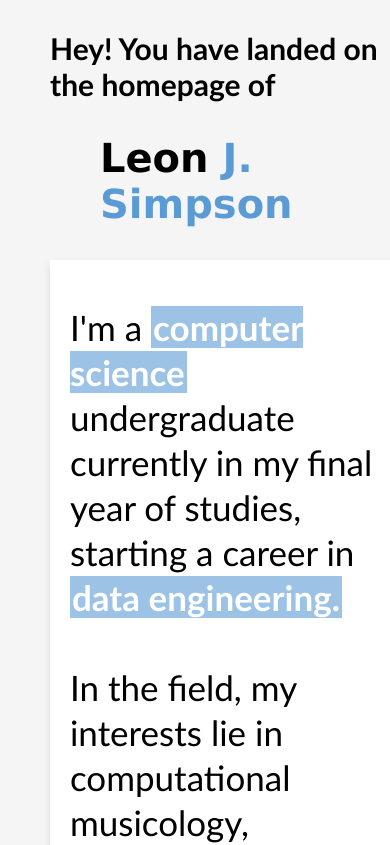
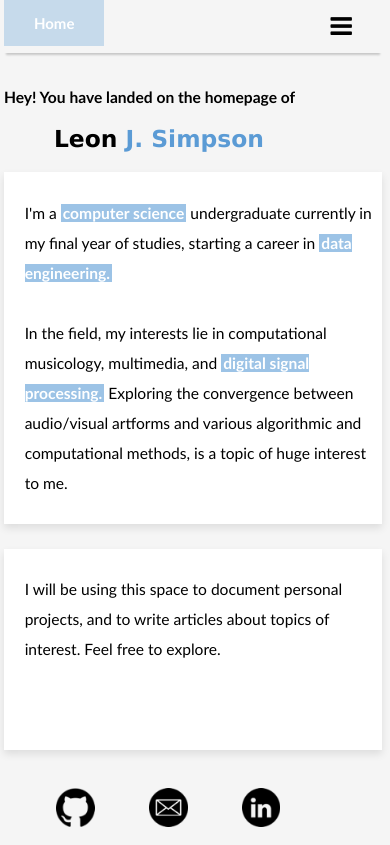
Before and after one commit to LeonSimpson/LeonSimpson.github.io, a plain HTML site: page index.html in a window 390 px wide. Shown: the top 845 px of the page. Drawn offline with Linux system fonts and the light colour scheme.

Commit message:
Navbar, responsive update

```diff
--- a/home.css
+++ b/home.css
@@ -1,7 +1,8 @@
 body {
-    font-family: 'Bahnschrift SemiBold', 'Calibri', 'Lucida Sans', 'Lucida Sans Regular', 'Lucida Grande', 'Lucida Sans Unicode', Geneva, Verdana, sans-serif;
-    margin-left: 50px;
+    font-family:  'Calibri', 'Lucida Sans', 'Lucida Sans Regular', 'Lucida Grande', 'Lucida Sans Unicode', Geneva, Verdana, sans-serif;
     background-color: rgb(245,245,245);
+    margin-left: 20px;
+    margin-top: 0;
 }
 
 em {
@@ -9,95 +10,183 @@ em {
     font-style: normal;
 }
 
-#intro-box {
-    width: 70%;
+.intro-container{
+    display: flex;
+    flex-wrap: wrap;
+
+}
+
+.intro-box {
+    width: 45%;
     font-size: 35px;
-    padding-top: 0px;
     line-height: 45px;
     background-color: rgb(255,255,255);
     box-shadow: 0 4px 8px rgba(0, 0, 0, 0.1);
     padding: 10px;
 }
-
-#intro-box p {
+.intro-box:not(:last-child) {
+    margin-right: 30px;
+}
+.intro-box p {
     color: black;
-    max-width: 70%;
+    max-width: 100%;
     padding-left: 3%;
 }
 
-#intro-box p em{
+.intro-box p em{
     background-color:rgba(91, 155, 213, 0.6);
     color: rgb(255, 255, 255);
     padding: 0px 2px 0px 2px;
     font-weight: 700;
 }
 
-#intro-box h2 {
+.intro-box h2 {
     color: rgb(60, 60, 223);
 }
 
-#header h3 {
+header h3 {
     font-size: 30px;
 }
 
-#header h2 {
+header h2 {
     font-family: 'Lucida Sans', 'Lucida Sans Regular', 'Lucida Grande', 'Lucida Sans Unicode', Geneva, Verdana, sans-serif;
     font-size: 40px;
     padding-left: 50px;
 }
 
-#header h4 {
+header h4 {
     font-size: 18px;
     padding-left: 130px;
 }
 
+footer {
+    text-align: center;
+}
+
 #socials {
-    margin-top: 40px;
-    margin-left: 30%;
     display: inline-block;
 }
 
+#socials ul {
+    list-style-type: none;
+    padding: 0;
+    margin: 0;
+}
+
+#socials li {
+    display: inline-block;
+    margin-right: 50px;
+}
+
 #socials img {
-    max-width: 70px;
+    height: 70px;
     transition: transform 0.2s ease-in-out;
 }
+
 
 #socials img:hover{
     transform: scale(1.2);
 }
 
-#socials table {
-    list-style: none;
-    padding: 0;
-    margin: 0;
-    display: inline-block;
+.nav {
+    overflow: hidden;
+    box-shadow: 0 4px 2px -2px rgb(200,200,200)
 }
 
-#socials li {
-    display: inline-block;
+.nav a {
+    float: left;
+    display: block;
+    color: #000000;
+    text-align: center;
+    padding: 14px 30px;
+    text-decoration: none;
+    transition: 0.3s ease-in-out;
+    font-size: 25px;
+    font-weight: normal;
+}
+
+.nav a:not(:last-child) {
     margin-right: 100px;
 }
-
-#socials li a {
-    text-decoration: none;
+.nav a:hover {
+    background-color: #ddd;
     color: black;
-    font-weight: bold;
 }
 
-#socials li:hover {
-    color: blue;
+.nav a.active {
+   background-color: rgba(91, 155, 213, 0.3);
+   color: white;
+   font-weight: 900;
 }
 
-#socials li:hover {
-    color: blue;
+.nav .icon {
+    display: none;
+}
+.nav .icon:hover{
+    background-color: inherit;
 }
 
-@media only screen and (max-width: 1000px) {
-    #intro-box {
+#nav .icon i {
+    font-size: 25px;
+  }
+
+@media only screen and (max-width: 1100px) {
+    body{
+        margin-left: 1vw;
+    }
+    .intro-box {
         width: 100%;
-        max-width: none;
+        margin-right: 0px;
     }
-    #intro-box p {
-        max-width: none;
+    .intro-box p{
+        max-width: 100%;
     }
+    .intro-box:not(:last-child) {
+        margin-right: 0px;
+        margin-bottom: 25px;
+    }
+    .nav a{
+        margin-right: 0px;
+        font-size: 15px + 2vw;
+    }
+    .nav a:not(:first-child) {
+        display: none;
+    }
+    .nav a.icon {
+        float: right;
+        display: block;
+    }
+
+    .nav.mobile {position: relative;}
+    .nav.mobile a.icon {
+      position: absolute;
+      right: 0;
+      top: 0;
+    }
+    .nav.mobile a {
+      float: none;
+      display: block;
+      text-align: left;
+    }
+
 }
+
+@media only screen and (max-width: 800px) {
+    .intro-box{
+        font-size: 4vw;
+        line-height: 30px;
+    }
+    header h3{
+        font-size: 4vw;
+    }
+    header h2{
+        font-size: 6vw;
+    }
+    #socials img{
+        height: 10vw;
+    }
+    .nav a{
+        font-size: 15px;
+    }
+
+}
--- /dev/null
+++ b/home.js
@@ -0,0 +1,8 @@
+function toggleMenu() {
+    var x = document.getElementById("nav");
+    if (x.className === "nav") {
+        x.className += " mobile";
+    } else {
+        x.className = "nav";
+    }
+}
--- a/index.html
+++ b/index.html
@@ -1,29 +1,53 @@
 <!DOCTYPE html>
-<html>
+<html lang="en">
     <head>
+        <meta charset="UTF-8">
+        <meta name="description" content="Personal webpage of Leon Simpson.">
+        <meta name="viewport" content="width=device-width, initial-scale=1.0">
         <title>Leon J. Simpson</title>
         <link rel="stylesheet" type="text/css" href="home.css">
+        <link rel="stylesheet" href="https://cdnjs.cloudflare.com/ajax/libs/font-awesome/4.7.0/css/font-awesome.min.css">
     </head>
     <body>
-        <div id="header">
+        <div class="nav" id="nav">
+            <a href="#" class="active">Home</a>
+            <a href="#">About</a>
+            <a href="#">Articles</a>
+            <a href="#">Contact</a>
+            <a href="javascript:void(0);" class="icon" onclick="toggleMenu()">
+              <i class="fa fa-bars"></i>
+            </a>
+          </div>
+          <br>
+        <header>
+            <div>
                 <h3>Hey! You have landed on the homepage of</h3>
                 <h2>Leon<em> J. Simpson</em></h2>
             </div>
-        <div id="intro-box">
+        </header>
+        <div class="intro-container">
+            <div class="intro-box">
                 <p>I'm a <em>computer science</em> undergraduate currently in my final year of studies, starting a career in <em>data engineering.</em><br><br>
                     In the field, my interests lie in computational musicology, multimedia, and <em>digital signal processing.</em>
-                Exploring the convergence between audio/visual artforms and various algorithmic and computational methods, is a topic of huge appeal to me.
+                    Exploring the convergence between audio/visual artforms and various algorithmic and computational methods, is a topic of huge interest to me.
                 </p>
+            </div>
+            <div class="intro-box">
+                <p>I will be using this space to document personal projects, and to write articles about topics of interest. Feel free to explore.
+                </p><br><br>
+            </div>
         </div>
         <br/>
         <br>
+        <footer>
             <div id="socials">
-            <table>
-                <li><a href="https://www.github.com/LeonSimpson" target=”_blank”><img src="img/home/github.png"></a></li>
-                <li><a href="mailto:leonjs02@protonmail.com" target=”_blank”><img src="img/home/mail.png"></a></li>
-                <li><a href="https://www.linkedin.com/in/leon-j-simpson" target=”_blank”><img src="img/home/linkedin.png"></a></li>
-            </table>
+                <ul>
+                    <li><a href="https://www.github.com/LeonSimpson" target="_blank"><img src="img/home/github.png" alt="GitHub"></a></li>
+                    <li><a href="mailto:leonjs02@protonmail.com" target="_blank"><img src="img/home/mail.png" alt="Email"></a></li>
+                    <li><a href="https://www.linkedin.com/in/leon-j-simpson" target="_blank"><img src="img/home/linkedin.png" alt="LinkedIn"></a></li>
+                </ul>
             </div>
-
+        </footer>
+        <script src="home.js"></script>
     </body>
 </html>
```
Lines whose indentation alone changed are shown as unchanged.
